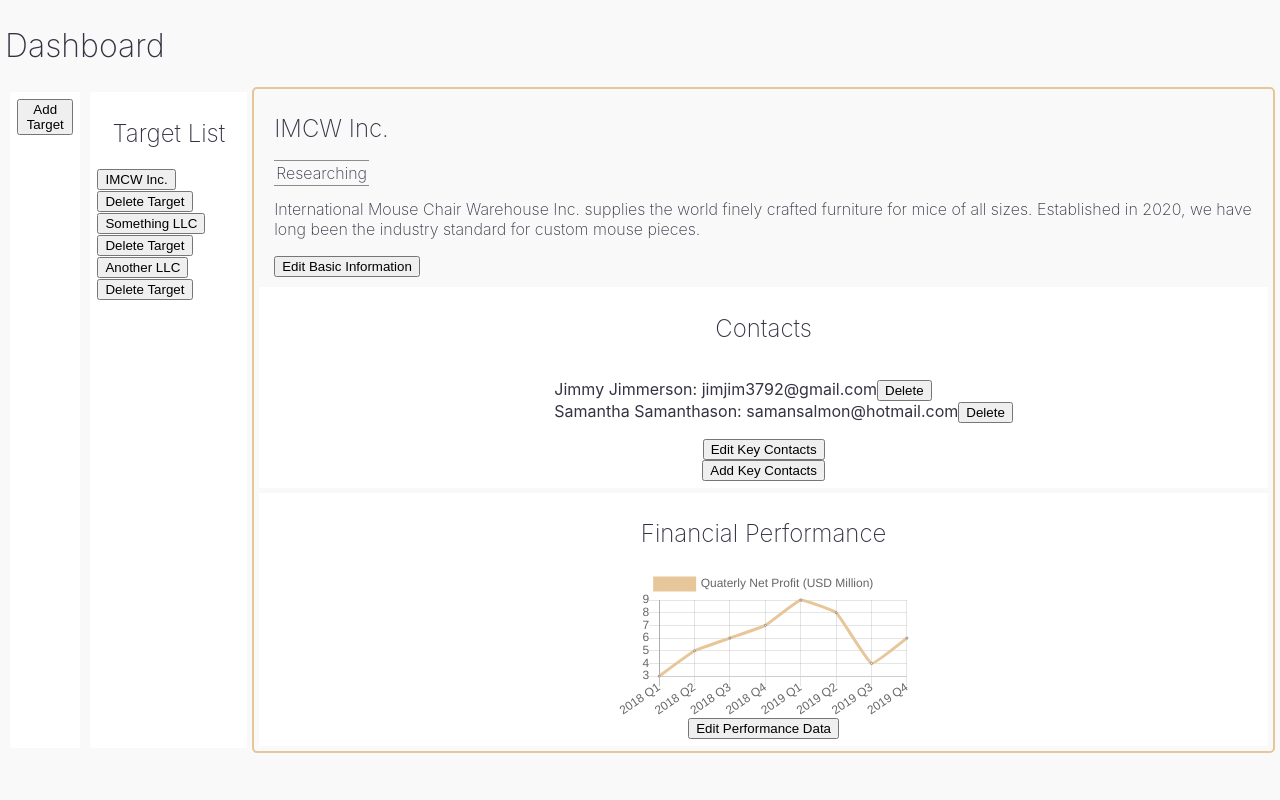
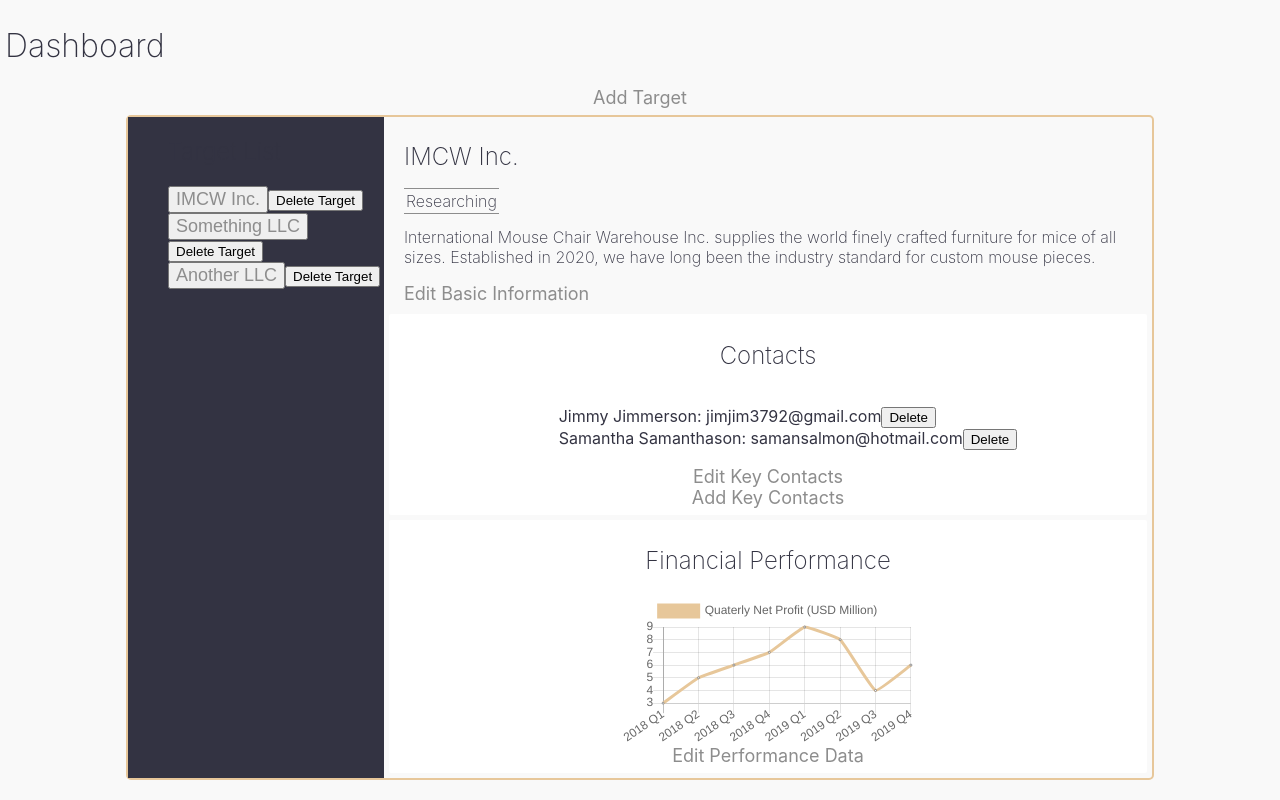
Before and after one commit to jwwharrell/acquisition-tool, a React (Create React App) app: page / in a window 1280 px wide. Both pictures are taken after a click on the button "IMCW Inc.". Built offline with nearby package versions, Linux system fonts and the light colour scheme.

Commit message:
Flex-boxing the layout

```diff
--- a/src/App.scss
+++ b/src/App.scss
@@ -15,19 +15,116 @@ h1, h2, .statusMark, p {
     font-weight: 200;
 }
 
+
+input[type=text] {
+    width: 300px;
+    padding: 12px 20px;
+    margin: 8px 0;
+    box-sizing: border-box;
+}
+
+textarea {
+    width: 300px;
+    height: 100px;
+    padding: 12px 20px;
+    margin: 8px 0;
+    box-sizing: border-box;
+}
+
+input[type=number] {
+    width: 300px;
+    padding: 12px 20px;
+    margin: 8px 0;
+    box-sizing: border-box;
+}
+
+input[type=email] {
+    width: 300px;
+    padding: 12px 20px;
+    margin: 8px 0;
+    box-sizing: border-box;
+}
+
+select {
+    width: 300px;
+    height: 41px;
+    padding: 12px 20px;
+    border: none;
+    border-radius: 4px;
+    background-color: #f1f1f1;
+}
+
+input[type=submit] {
+    width: 100px;
+    padding: 12px 20px;
+    margin: 8px 0;
+    box-sizing: border-box;
+    border: 2px solid #5F87B3;
+    color: #2C4866;
+    font-size: inherit;
+    -webkit-transition: color 1s;
+    -webkit-transition: background-color 1s;
+}
+
+input[type=submit]:hover {
+    background-color: #B3945F;
+    color: #A1CEFF;
+    -webkit-transition: color 1s;
+    -webkit-transition: background-color 1s;
+
+}
+
+.defaultBtn {
+    font-size: 18px;
+    color: $secondary;
+    text-decoration: none;
+    -webkit-transition: color 1s;
+}
+
+.defaultBtn:hover {
+    cursor: pointer;
+    color: $accent;
+    -webkit-transition: color 1s;
+}
+
 .statusMark {
     border-top: $secondary 1px solid;
     border-bottom: $secondary 1px solid;
     padding: 2px;
 }
 
+.addTargetBox {
+    display: flex;
+    flex-direction: column;
+    align-items: center;
+    margin-bottom: 7px;
+}
+
 .dashboard {
- display: block;
+    display: flex;
+    flex-direction: column;
+    align-items: center;
+
+ .dashboard--body{
+    display: flex;
+    border: $accent 2px solid;
+    border-radius: 5px;
+
+ }
+}
+
+.targetList {
+    width: 20vw;
+    background-color: $primary;
+
+    li {
+        list-style: none;
+    }
 }
 
 .company {
-    border: $accent 2px solid;
-    border-radius: 5px;
+    width: 60vw;
+
 
     .company--header{
         padding: 5px 20px;
@@ -42,10 +139,12 @@ h1, h2, .statusMark, p {
     align-items: center;
     margin: 5px;
     padding: 7px;
+    border-radius: 2px;
 
     .card--form {
         display: flex;
         flex-direction: column;
+        border-radius: 2px;
 
         .card--form--group {
             display: flex;
@@ -57,15 +156,7 @@ h1, h2, .statusMark, p {
     }
 }
 
-@media (min-width: 640px) {
+// @media (min-width: 640px) {
 
-    .dashboard {
-        display: flex;
-    }
 
-    .card--form {
-        display: flex;
-        flex-direction: column;
-    }
-
-}
+// }
--- a/src/components/Dashboard.js
+++ b/src/components/Dashboard.js
@@ -15,7 +15,7 @@ export default class Dashboard extends Component {
     //Removal of test data will have no impact on functionality.
 
     componentDidMount() {
-        this.setState({listOfTargets: Data.companies, selectedTarget: ''})
+        this.setState({ listOfTargets: Data.companies, selectedTarget: '' })
     }
 
     //Dashboard component holds the application's data in state, passing down necessary data via props
@@ -140,6 +140,7 @@ export default class Dashboard extends Component {
                     <AddTarget
                         onSubmit={this.onAddTarget}
                     />
+                    <div className='dashboard--body'>
                         {this.state.listOfTargets.length === 0 ? null :
                             <TargetList
                                 listOfTargets={this.state.listOfTargets}
@@ -147,6 +148,7 @@ export default class Dashboard extends Component {
                                 targetDelete={this.onTargetDelete}
                             />
                         }
+
                         {this.state.selectedTarget === '' ? null :
                             <CompanyCard
                                 targetInfo={this.state.selectedTarget}
@@ -159,6 +161,7 @@ export default class Dashboard extends Component {
                         }
                     </div>
                 </div>
+            </div>
         )
     }
 }
--- a/src/components/cards/CompanyCard.js
+++ b/src/components/cards/CompanyCard.js
@@ -21,12 +21,12 @@ export default class CompanyCard extends Component {
                     <h2>{this.props.targetInfo.name}</h2>
                     <span className='statusMark'>{this.props.targetInfo.status}</span>
                     <p>{this.props.targetInfo.info}</p>
-                    <button
+                    <span className='defaultBtn'
                         onClick={this.onButtonPress}
                     >
                         {this.state.buttonPressed ? 'Hide Form'
                         : 'Edit Basic Information'}
-                    </button>
+                    </span>
                     {this.state.buttonPressed ?
                     <EditTarget
                         targetInfo={this.props.targetInfo}
--- a/src/components/cards/ContactList.js
+++ b/src/components/cards/ContactList.js
@@ -59,17 +59,17 @@ export default class ContactList extends Component {
                         )
                     })}
                 </ul>
-                <button
+                <span className='defaultBtn'
                     onClick={this.onEditContactPress}
-                >{this.state.editButtonPressed ? 'Hide Form' : 'Edit Key Contacts'}</button>
+                >{this.state.editButtonPressed ? 'Hide Form' : 'Edit Key Contacts'}</span>
                 {this.state.editButtonPressed ?
                     <EditContact
                         editContact={this.props.editContact}
                         targetInfo={this.props.targetInfo}
                     /> : null}
-                <button
+                <span className='defaultBtn'
                     onClick={this.onButtonPress}
-                >{this.state.buttonPressed ? 'Hide Form' : 'Add Key Contacts'}</button>
+                >{this.state.buttonPressed ? 'Hide Form' : 'Add Key Contacts'}</span>
                 {this.state.buttonPressed ?
                     <AddContact
                         addContact={this.props.addContact}
--- a/src/components/cards/FinancialPerformance.js
+++ b/src/components/cards/FinancialPerformance.js
@@ -27,7 +27,7 @@ export default class FinancialPerformance extends Component {
             <div className='card'>
                 <h2>Financial Performance</h2>
                 {this.state.performanceData !== '' ? <LineChart perfData={this.props.targetInfo.performanceData} /> : null}
-                <button onClick={this.onButtonPress}>{this.state.buttonPressed ? 'Hide Form' : addOrUpdate}</button>
+                <span className='defaultBtn' onClick={this.onButtonPress}>{this.state.buttonPressed ? 'Hide Form' : addOrUpdate}</span>
                 {this.state.buttonPressed ?
                     <AddFinancialPerformance
                         addFinData={this.props.addFinData}
--- a/src/components/cards/TargetList.js
+++ b/src/components/cards/TargetList.js
@@ -12,13 +12,14 @@ export default class TargetList extends Component {
 
     render() {
         return (
-            <ul className='card'>
+            <div className='targetList'>
+                <ul>
                     <h2>Target List</h2>
 
                     {this.props.listOfTargets.map((target, index) => {
                         return (
                             <li key={'targetList' + index.toString()}>
-                            <button
+                                <button className='defaultBtn'
                                     value={target.id}
                                     onClick={this.onTargetSelect}
                                 >
@@ -34,6 +35,7 @@ export default class TargetList extends Component {
                         )
                     })}
                 </ul>
+            </div>
         )
     }
 }
--- a/src/components/forms/AddTarget.js
+++ b/src/components/forms/AddTarget.js
@@ -45,11 +45,13 @@ export default class AddTarget extends Component {
 
     render() {
         return (
+            <div className='addTargetBox'>
+                <span className='defaultBtn' onClick={this.onButtonPress}>
+                    {this.state.buttonPressed ? 'Hide Form' : 'Add Target'}
+                </span>
+                {this.state.buttonPressed ?
                     <div className='card'>
-                <button onClick={this.onButtonPress}>
-                    {this.state.buttonPressed ? 'Hide Form' : 'Add Target'}
-                </button>
-                {this.state.buttonPressed ?
+
                         <form
                             className='card--form'
                             onSubmit={this.createNewTarget}
@@ -85,6 +87,8 @@ export default class AddTarget extends Component {
                                 type='submit'
                             />
                         </form>
+                    </div>
+
                     : null
                 }
             </div>
```
Lines whose indentation alone changed are shown as unchanged.
